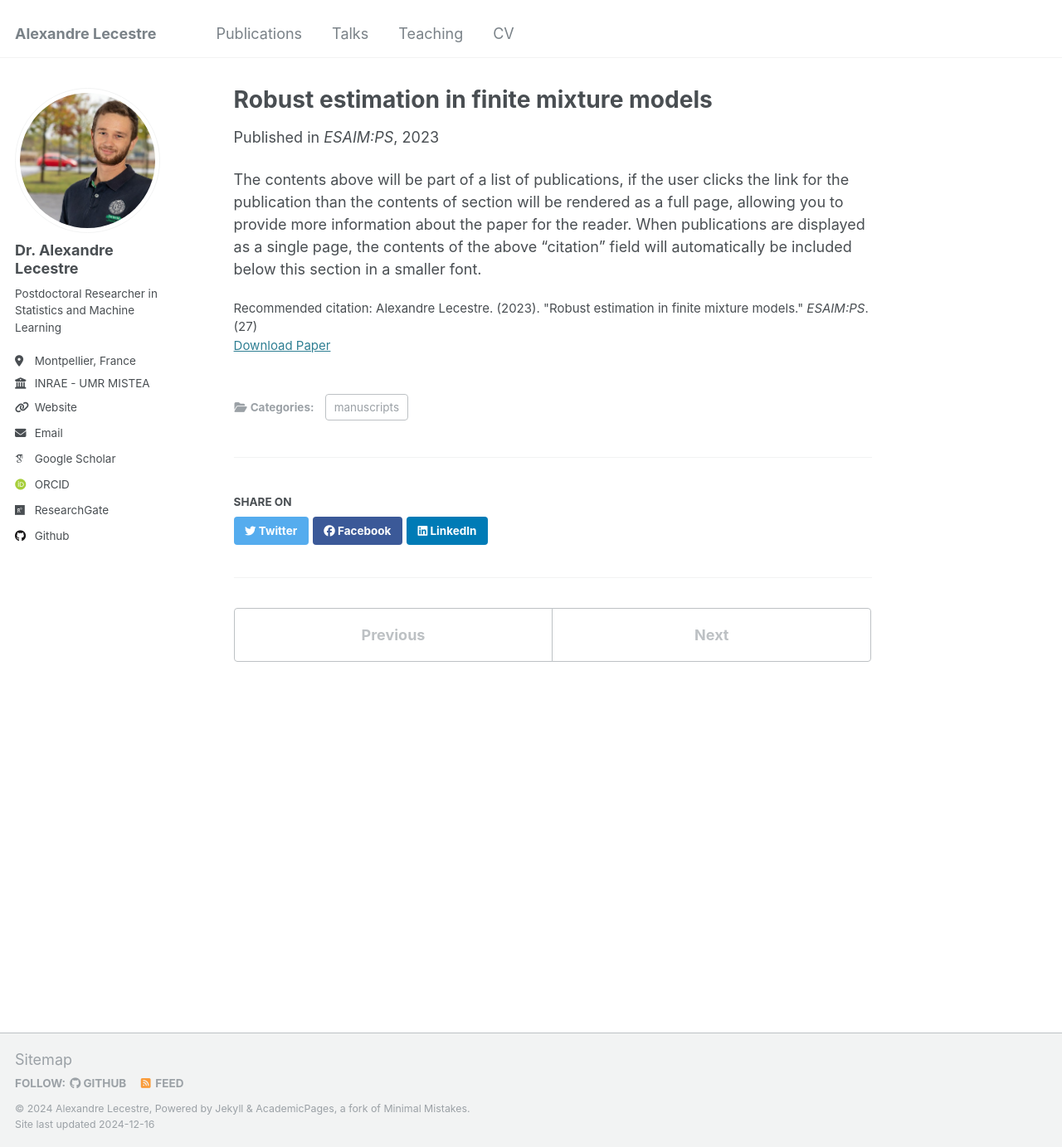
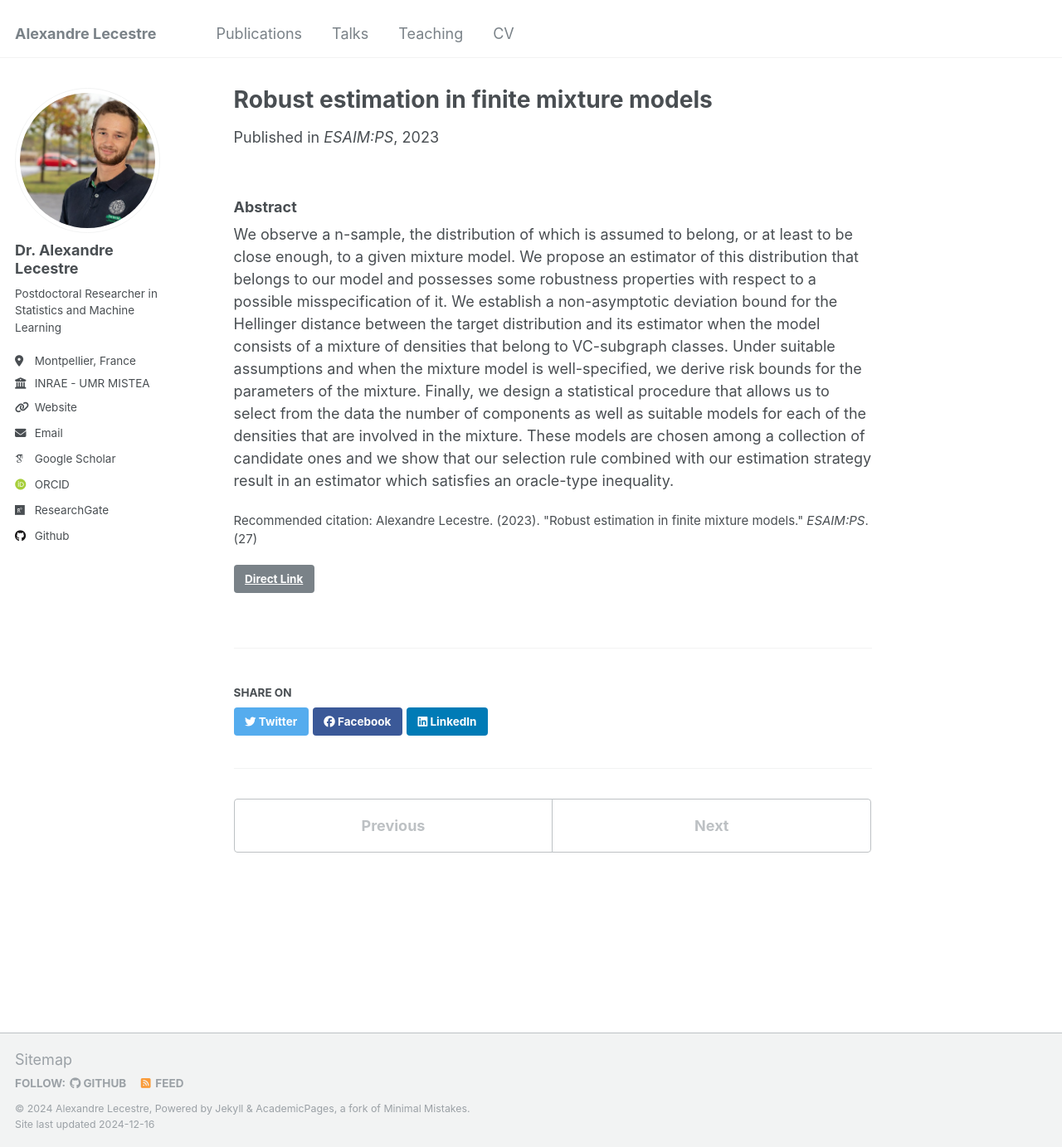
Before and after one commit to alexandre-lecestre/alexandre-lecestre.github.io, a Jekyll site: the page built from _publications/Mixture-ESAIM.md, in a window 1280 px wide and 1383 px high. Shown: the whole window at 83% size. Built offline with Jekyll 4.4.1, drawn with Linux system fonts in a browser that asks for light colours; some web fonts are replaced.

Commit message:
Update Mixture-ESAIM.md

```diff
--- a/_publications/Mixture-ESAIM.md
+++ b/_publications/Mixture-ESAIM.md
@@ -1,12 +1,13 @@
 ---
 title: "Robust estimation in finite mixture models"
 collection: publications
-category: manuscripts
 permalink: /publication/mixture_models
 date: 2023-03-08
 venue: 'ESAIM:PS'
-paperurl: 'https://www.esaim-ps.org/articles/ps/abs/2023/01/ps220003/ps220003.html'
+link: 'https://www.esaim-ps.org/articles/ps/abs/2023/01/ps220003/ps220003.html'
 citation: 'Alexandre Lecestre. (2023). &quot;Robust estimation in finite mixture models.&quot; <i>ESAIM:PS</i>. (27)'
 ---
 
-The contents above will be part of a list of publications, if the user clicks the link for the publication than the contents of section will be rendered as a full page, allowing you to provide more information about the paper for the reader. When publications are displayed as a single page, the contents of the above "citation" field will automatically be included below this section in a smaller font.
+### Abstract
+
+We observe a n-sample, the distribution of which is assumed to belong, or at least to be close enough, to a given mixture model. We propose an estimator of this distribution that belongs to our model and possesses some robustness properties with respect to a possible misspecification of it. We establish a non-asymptotic deviation bound for the Hellinger distance between the target distribution and its estimator when the model consists of a mixture of densities that belong to VC-subgraph classes. Under suitable assumptions and when the mixture model is well-specified, we derive risk bounds for the parameters of the mixture. Finally, we design a statistical procedure that allows us to select from the data the number of components as well as suitable models for each of the densities that are involved in the mixture. These models are chosen among a collection of candidate ones and we show that our selection rule combined with our estimation strategy result in an estimator which satisfies an oracle-type inequality.
```
